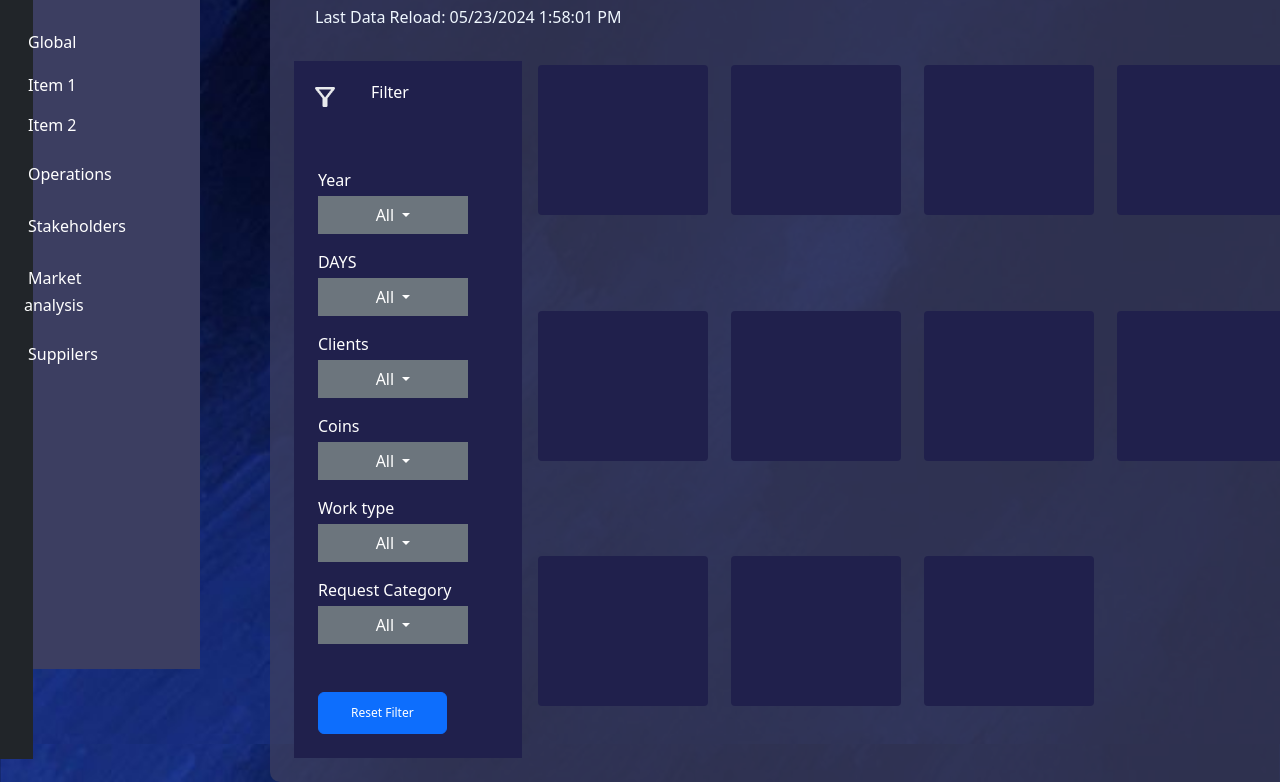
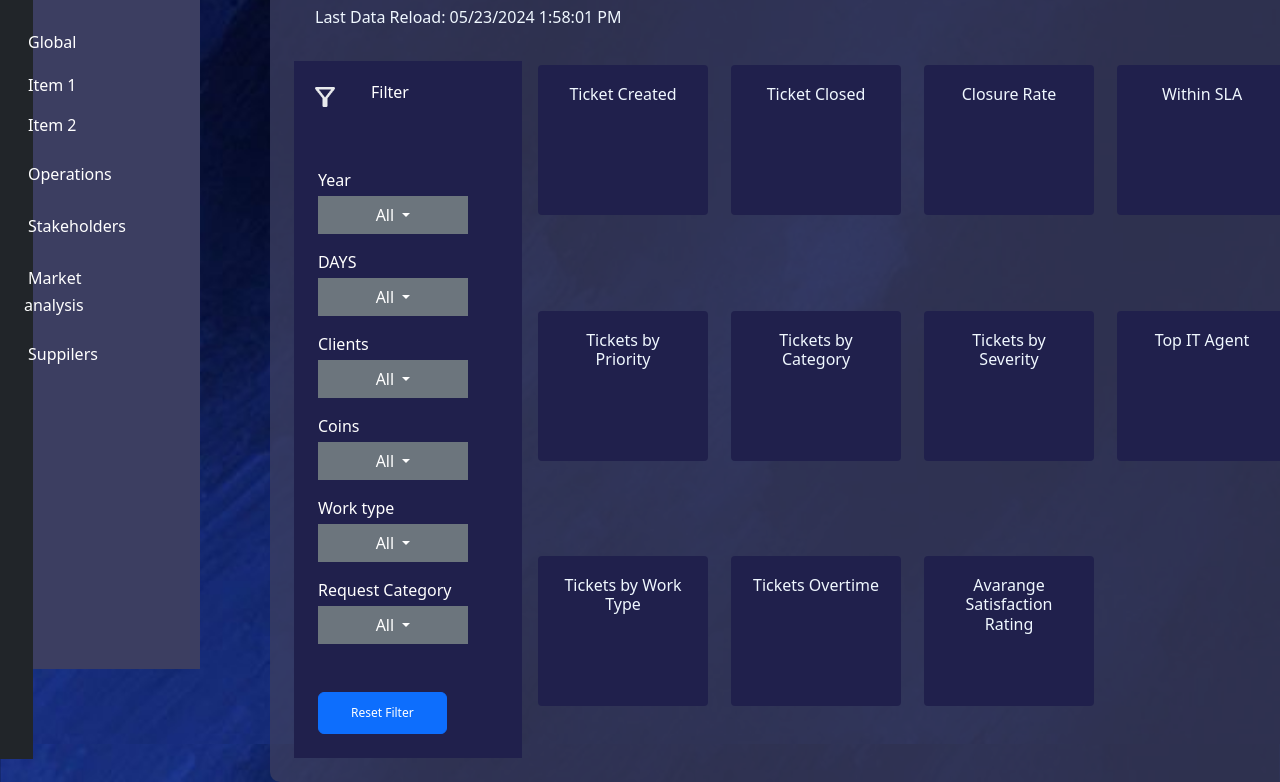
Before and after one commit to RobertoFeresin/CONTOSO, a plain HTML site: page index.html in a window 1280 px wide. Shown: the part 131-913 px from the top of the page. Drawn offline with Linux system fonts and the light colour scheme.

Commit message:
Commit Adicionando titulos nas divs

```diff
--- a/index.html
+++ b/index.html
@@ -60,53 +60,66 @@
             <ul class="nav nav-pills flex-column mb-sm-auto mb-0 align-items-center align-items-sm-start" id="menu">
               <li>
                 <a href="#submenu1" data-bs-toggle="collapse" class="nav-link px-0 align-middle">
-                              <i class="fs-4 bi-speedometer2"></i> <span class="ms-1 d-none d-sm-inline" style="color:white;">Global</span> </a>
+                  <i class="fs-4 bi-speedometer2"></i> <span class="ms-1 d-none d-sm-inline"
+                    style="color:white;">Global</span> </a>
                 <ul class="collapse show nav flex-column ms-1" id="submenu1" data-bs-parent="#menu">
                   <li class="w-100">
-                                  <a href="#" class="nav-link px-0" style="color:white"> <span class="d-none d-sm-inline" style="color:white;">Item</span> 1 </a>
+                    <a href="#" class="nav-link px-0" style="color:white"> <span class="d-none d-sm-inline"
+                        style="color:white;">Item</span> 1 </a>
                   </li>
                   <li>
-                                  <a href="#" class="nav-link px-0" style="color:white"> <span class="d-none d-sm-inline" style="color:white;">Item</span> 2 </a>
+                    <a href="#" class="nav-link px-0" style="color:white"> <span class="d-none d-sm-inline"
+                        style="color:white;">Item</span> 2 </a>
                   </li>
                 </ul>
               </li>
               <li>
                 <a href="#" class="nav-link px-0 align-middle">
-                              <i class="fs-4 bi-table"></i> <span class="ms-1 d-none d-sm-inline" style="color:white;">Operations</span></a>
+                  <i class="fs-4 bi-table"></i> <span class="ms-1 d-none d-sm-inline"
+                    style="color:white;">Operations</span></a>
               </li>
               <li>
                 <a href="#submenu2" data-bs-toggle="collapse" class="nav-link px-0 align-middle ">
-                              <i class="fs-4 bi-bootstrap"></i> <span class="ms-1 d-none d-sm-inline" style="color:white;" >Stakeholders</span></a>
+                  <i class="fs-4 bi-bootstrap"></i> <span class="ms-1 d-none d-sm-inline"
+                    style="color:white;">Stakeholders</span></a>
                 <ul class="collapse nav flex-column ms-1" id="submenu2" data-bs-parent="#menu">
                   <li class="w-100">
-                                  <a href="#" class="nav-link px-0" style="color:white"> <span class="d-none d-sm-inline" style="color:white;">Item</span>1</a>
+                    <a href="#" class="nav-link px-0" style="color:white"> <span class="d-none d-sm-inline"
+                        style="color:white;">Item</span>1</a>
                   </li>
                   <li>
-                                  <a href="#" class="nav-link px-0" style="color:white"> <span class="d-none d-sm-inline" style="color:white;">Item</span>2</a>
+                    <a href="#" class="nav-link px-0" style="color:white"> <span class="d-none d-sm-inline"
+                        style="color:white;">Item</span>2</a>
                   </li>
                 </ul>
               </li>
               <li>
                 <a href="#submenu3" data-bs-toggle="collapse" class="nav-link px-0 align-middle">
-                              <i class="fs-4 bi-grid"></i> <span class="ms-1 d-none d-sm-inline" style="color:white;">Market analysis</span> </a>
+                  <i class="fs-4 bi-grid"></i> <span class="ms-1 d-none d-sm-inline" style="color:white;">Market
+                    analysis</span> </a>
                 <ul class="collapse nav flex-column ms-1" id="submenu3" data-bs-parent="#menu">
                   <li class="w-100">
-                                  <a href="#" class="nav-link px-0" style="color:white"> <span class="d-none d-sm-inline" style="color:white;">Product</span> 1</a>
+                    <a href="#" class="nav-link px-0" style="color:white"> <span class="d-none d-sm-inline"
+                        style="color:white;">Product</span> 1</a>
                   </li>
                   <li>
-                                  <a href="#" class="nav-link px-0" style="color:white"> <span class="d-none d-sm-inline" style="color:white;">Product</span> 2</a>
+                    <a href="#" class="nav-link px-0" style="color:white"> <span class="d-none d-sm-inline"
+                        style="color:white;">Product</span> 2</a>
                   </li>
                   <li>
-                                  <a href="#" class="nav-link px-0" style="color:white"> <span class="d-none d-sm-inline" style="color:white;">Product</span> 3</a>
+                    <a href="#" class="nav-link px-0" style="color:white"> <span class="d-none d-sm-inline"
+                        style="color:white;">Product</span> 3</a>
                   </li>
                   <li>
-                                  <a href="#" class="nav-link px-0" style="color:white"> <span class="d-none d-sm-inline" style="color:white;">Product</span> 4</a>
+                    <a href="#" class="nav-link px-0" style="color:white"> <span class="d-none d-sm-inline"
+                        style="color:white;">Product</span> 4</a>
                   </li>
                 </ul>
               </li>
               <li>
                 <a href="#" class="nav-link px-0 align-middle">
-                              <i class="fs-4 bi-people"></i> <span class="ms-1 d-none d-sm-inline" style="color:white;">Suppilers</span> </a>
+                  <i class="fs-4 bi-people"></i> <span class="ms-1 d-none d-sm-inline"
+                    style="color:white;">Suppilers</span> </a>
               </li>
             </ul>
           </div>
@@ -130,7 +143,8 @@
 
         <div class="filter ms-4 mb-4 mt-0 d-flex flex-column" style="background-color: #20204c;">
           <div class="d-flex align-items-center">
-            <span class="material-symbols-outlined ms-3 me-3 mt-3"><img src="/CONTOSO/Imagens/filter.png" alt="Icone filtro"></span>
+            <span class="material-symbols-outlined ms-3 me-3 mt-3"><img src="/CONTOSO/Imagens/filter.png"
+                alt="Icone filtro"></span>
             <p class="mt-3 mb-1">Filter</p>
           </div>
           <div class="divider"></div>
@@ -224,17 +238,39 @@
 
         </div>
         <div class="content-grid">
-          <div class="grafico" id="grafico"></div>
-          <div></div>
-          <div></div>
-          <div></div>
-          <div></div>
-          <div></div>
-          <div></div>
-          <div></div>
-          <div></div>
-          <div></div>
-          <div></div>
+          <div class="grafico" id="grafico1">
+            <h6 style="color: aliceblue;">Ticket Created</h6>
+          </div>
+          <div class="grafico" id="grafico2">
+            <h6 style="color: aliceblue;">Ticket Closed</h6>
+          </div>
+          <div class="grafico" id="grafico3">
+            <h6 style="color: aliceblue;">Closure Rate</h6>
+          </div>
+          <div class="grafico" id="grafico4">
+            <h6 style="color: aliceblue;">Within SLA</h6>
+          </div>
+          <div class="grafico" id="grafico5">
+            <h6 style="color: aliceblue;">Tickets by Priority</h6>
+          </div>
+          <div class="grafico" id="grafico6">
+            <h6 style="color: aliceblue;">Tickets by Category</h6>
+          </div>
+          <div class="grafico" id="grafico7">
+            <h6 style="color: aliceblue;">Tickets by Severity</h6>
+          </div>
+          <div class="grafico" id="grafico8">
+            <h6 style="color: aliceblue;">Top IT Agent</h6>
+          </div>
+          <div class="grafico" id="grafico9">
+            <h6 style="color: aliceblue;">Tickets by Work Type</h6>
+          </div>
+          <div class="grafico" id="grafico10">
+            <h6 style="color: aliceblue;">Tickets Overtime</h6>
+          </div>
+          <div class="grafico" id="grafico11">
+            <h6 style="color: aliceblue;">Avarange Satisfaction Rating</h6>
+          </div>
         </div>
       </div>
       </div>
```
Lines whose indentation alone changed are shown as unchanged.
